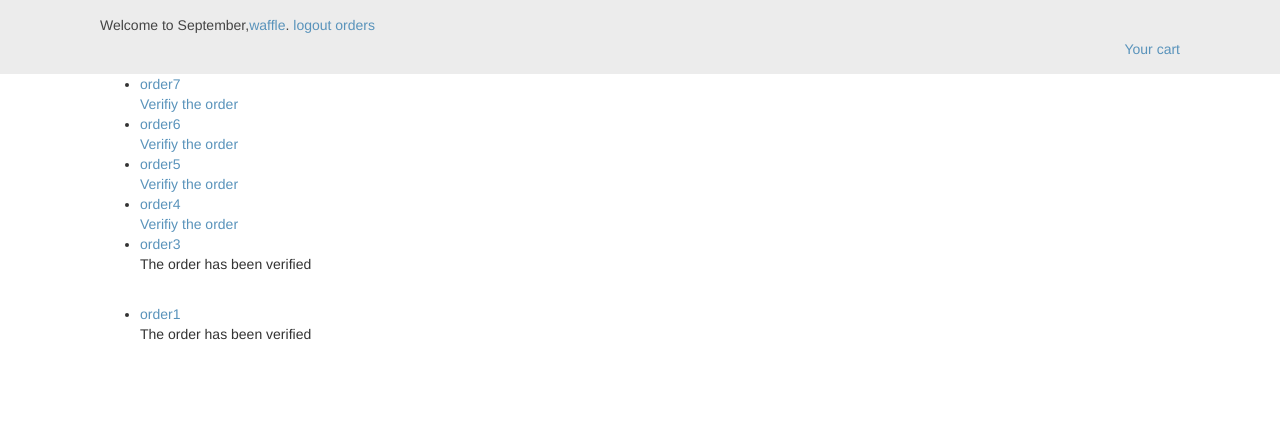
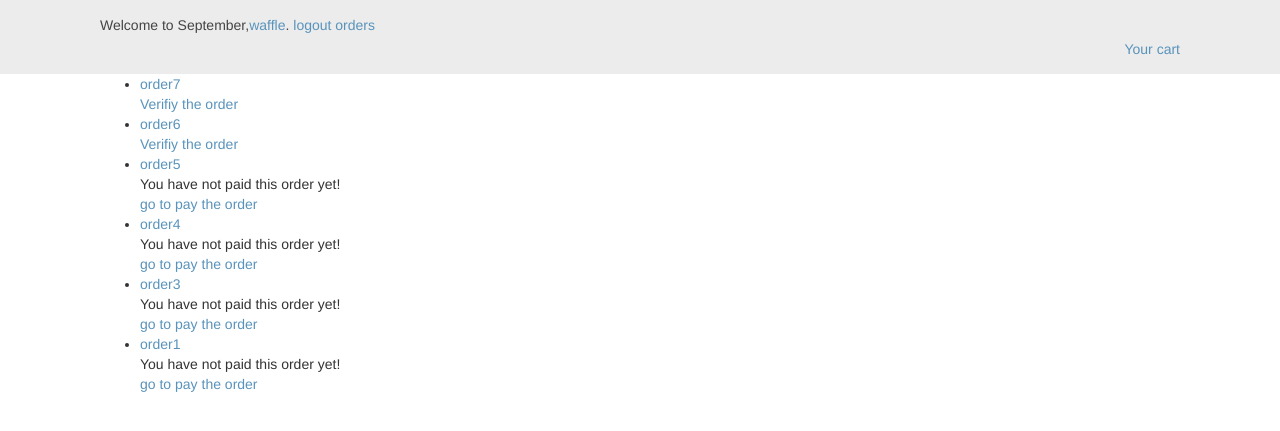
Before and after one commit to September9697/September, a Django app: page /orders/orderlist/ in a window 1280 px wide. Shown: the part 51-482 px from the top of the page. Run offline with Django 3.2, Linux system fonts and the light colour scheme; a user stored in the database is signed in; data comes from the database, SQL or seed files in the repository; both versions use the stored data as it was after the commit; some libraries are stand-ins or nearby versions.

Commit message:
购物车完善，订单系统完善
修复购物车复选框bug，修复订单支付状态的bug，增加重新支付功能

```diff
--- a/September/cart/views.py
+++ b/September/cart/views.py
@@ -58,7 +58,7 @@ def checkout(request):
 			redirect(reverse('cart:cart_detail'))
 		else:
 			if 'quantity' in request.GET and request.GET['quantity']:
-				quantity=request.GET['quantity']
+				quantity=request.GET.getlist('quantity')
 				request.session['quantity']=[]
 				for q in quantity:
 					request.session['quantity'].append(q)
--- a/September/orders/templates/orders/order/detail.html
+++ b/September/orders/templates/orders/order/detail.html
@@ -10,6 +10,7 @@
 		address:{{order.address}}<br>
 		postal code:{{order.postal_code}}<br>
 		city:{{order.city}}<br>
+
 	</div>
 	<br>
 	<div class="item-info">
@@ -41,6 +42,7 @@
 		You have paid this order<br>
 		{%else%}
 		You have not paid this order yet!<br>
+		<a href="{% url 'orders:repay' order.id %}">go to pay the order</a>
 		{%endif%}
 	</div>
 </div>
--- a/September/orders/templates/orders/orderlist.html
+++ b/September/orders/templates/orders/orderlist.html
@@ -10,10 +10,15 @@ Your orders
             <li>
                 <a href="{{order.get_absolute_url}}">order{{order.id}}</a>
                 <br>
-                {% if order.verified %}
-                    <p>The order has been verified</p>
+                {% if order.paid %}
+                    {% if order.verified %}
+                        <p>The order has been verified</p>
+                    {% else %}
+                        <a href="{% url 'orders:verify' order.id %}">Verifiy the order</a>
+                    {% endif %}
                 {% else %}
-                    <a href="{% url 'orders:verify' order.id %}">Verifiy the order</a>
+                    You have not paid this order yet!<br>
+                    <a href="{% url 'orders:repay' order.id %}">go to pay the order</a>
                 {% endif %}
 
                 <br>
--- a/September/orders/urls.py
+++ b/September/orders/urls.py
@@ -7,4 +7,5 @@ urlpatterns=[
 	url(r'^orderlist/$',views.order_list,name='order_list'),
 	url(r'^(?P<id>\d+)/$',views.order_detail,name='order_detail'),
 	url(r'^verify/(?P<order_id>\d+)/$',views.VerifyOrder,name='verify'),
+	url(r'^repay/(?P<order_id>\d+)/$',views.repay,name='repay'),
 ]
--- a/September/orders/views.py
+++ b/September/orders/views.py
@@ -72,3 +72,8 @@ def VerifyOrder(request,order_id):
 	order.verified=True
 	order.save()
 	return redirect(reverse('orders:order_list'))
+
+
+def repay(request,order_id):
+	request.session['order_id']=order_id
+	return redirect(reverse('payment:process'))
--- a/September/payment/orders/templates/orders/order/detail.html
+++ b/September/payment/orders/templates/orders/order/detail.html
@@ -10,6 +10,7 @@
 		address:{{order.address}}<br>
 		postal code:{{order.postal_code}}<br>
 		city:{{order.city}}<br>
+		paid:{{order.paid}}<br>
 	</div>
 	<br>
 	<div class="item-info">
--- a/September/payment/orders/templates/orders/orderlist.html
+++ b/September/payment/orders/templates/orders/orderlist.html
@@ -7,8 +7,12 @@ Your orders
 {% block content %}
     <ul>
         {% for order in orders %}
+        {% if order.paid %}
             <li>
                 <a href="{{order.get_absolute_url}}">order{{order.id}}</a>
+                <br>
+                {{order.paid}}
+                {{order.last_name}}
                 <br>
                 {% if order.verified %}
                     <p>The order has been verified</p>
@@ -18,6 +22,7 @@ Your orders
 
                 <br>
             </li>
+        {% endif %}
         {% endfor %}
     </ul>
 {% endblock %}
--- a/September/payment/views.py
+++ b/September/payment/views.py
@@ -10,6 +10,10 @@ from django.views.decorators.csrf import csrf_exempt
 # 因为PayPal能通过POST渠道重定向用户到以下两个视图（views）
 @csrf_exempt
 def payment_done(request):
+	order_id = request.session.get('order_id')
+	order=get_object_or_404(Order,id=order_id)
+	order.paid=True
+	order.save()
 	return render(request,'payment/done.html')
 
 @csrf_exempt
```
Also changed, not shown: September/cart/templates/cart/detail.html (+6 -5 lines), September/db.sqlite3, September/media/products/2017/12/15/鸡涌5.jpg (added).
